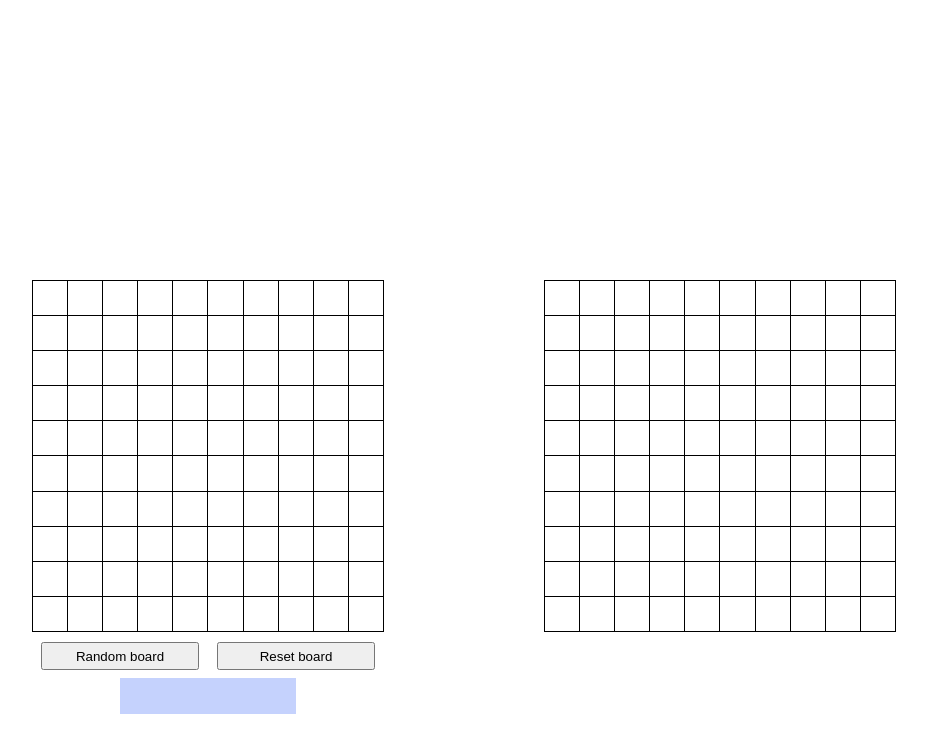
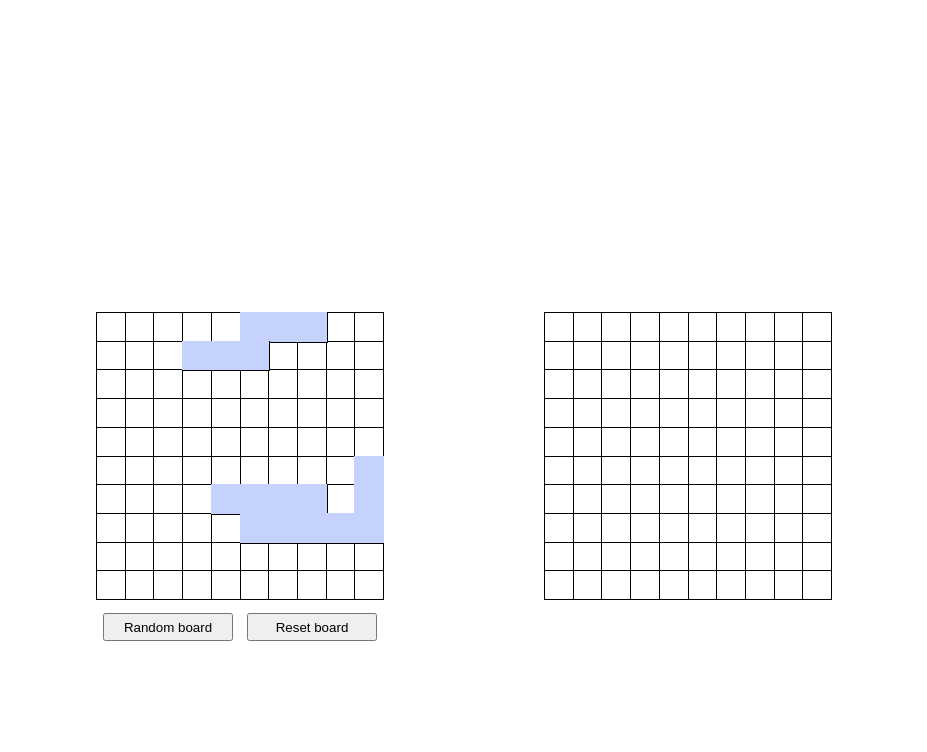
Before and after one commit to fvckDesa/Battleship, a website built with webpack: page src/index.html in a window 1280 px wide. Both pictures are taken after a click on the button "Random board". Shown: the whole page, without its empty margins (176-1103 px from the left). Built offline with nearby package versions, Linux system fonts and the light colour scheme.

Commit message:
added random and reset btn in drag and drop

```diff
--- a/src/js/DOM/drag-and-drop.js
+++ b/src/js/DOM/drag-and-drop.js
@@ -1,34 +1,35 @@
 import { isValidCoord } from "../utility";
-import { renderShip } from "./DOM-board";
+import { renderShip, renderAllShip, renderBoard } from "./DOM-board";
 
 let draggableShips = [];
+let container;
 
-function renderSetShip(setShip) {
-  setShip.classList.remove("hidden");
+function renderSetShip() {
+  container.setShips.classList.remove("hidden");
 }
 
 function createDraggableShip(length) {
   let offset = 0;
-
+  // create draggable ship
   const dragShip = document.createElement("div");
   dragShip.classList.add("drag-ship");
   dragShip.setAttribute("draggable", "true");
-
+  // add cells to draggable ship
   for (let i = 0; i < length; i++) {
     const dragShipCell = document.createElement("div");
     dragShipCell.classList.add("drag-ship-cell");
-
+    // set offset (cell where drag the ship)
     dragShipCell.addEventListener("mouseenter", () => {
       offset = i;
     });
 
     dragShip.appendChild(dragShipCell);
   }
-
+  // change axis
   dragShip.addEventListener("click", () => {
     dragShip.classList.toggle("rotate");
   });
-
+  // set data transfer
   dragShip.addEventListener("dragstart", (e) => {
     e.dataTransfer.effectAllowed = "move";
     e.dataTransfer.setData("length", length);
@@ -42,23 +43,41 @@ function createDraggableShip(length) {
   return dragShip;
 }
 
-function renderDraggableShip(shipsContainer, dragShip = "") {
-  shipsContainer.replaceChildren(dragShip);
+function renderDraggableShip(dragShip = "") {
+  container.shipsContainer.replaceChildren(dragShip);
 }
 
-function activeDragAndDrop(boardContainer, player) {
-  const { setShips, shipsContainer, boardCells } = boardContainer;
+function activeRandomBtn(player) {
+  container.randomBtn.addEventListener("click", () => {
+    reset(player);
+    renderDraggableShip("");
+    player.setRandomShips();
+    renderAllShip(container.boardCells, player.gameBoard.board);
+  });
+}
+
+function activeResetBtn(player) {
+  container.resetBtn.addEventListener("click", () => {
+    reset(player);
+    renderDraggableShip(draggableShips.shift());
+  });
+}
+
+function reset(player) {
+  player.resetGameBoard();
+    renderBoard(container.board);
+    setDraggableShips(player.shipLengthArr);
+    activeDrop(player);
+}
+
+function setDraggableShips(lengthArr) {
+  draggableShips = lengthArr.map((length) => createDraggableShip(length));
+}
+
+function activeDrop(player) {
   let numShip = 0;
 
-  renderSetShip(setShips);
-
-  draggableShips = player.shipLengthArr.map((length) =>
-    createDraggableShip(length)
-  );
-
-  renderDraggableShip(shipsContainer, draggableShips.shift());
-
-  boardCells.forEach((cell, i) => {
+  container.boardCells.forEach((cell, i) => {
     const coord = { x: i % 10, y: Math.floor(i / 10) };
 
     cell.addEventListener("dragover", (e) => {
@@ -68,21 +87,38 @@ function activeDragAndDrop(boardContainer, player) {
 
     cell.addEventListener("drop", (e) => {
       e.preventDefault();
-
+      // get data from drag event
       const length = e.dataTransfer.getData("length");
       const offset = e.dataTransfer.getData("offset");
       coord.axis = e.dataTransfer.getData("axis");
-
-      coord.axis === "x" ? coord.x -= offset : coord.y -= offset;
-
-      if(isValidCoord(coord, length, player.gameBoard.board)) {
+      // remove offset from coord
+      coord.axis === "x" ? (coord.x -= offset) : (coord.y -= offset);
+      console.log(coord);
+      // add ship to board
+      if (isValidCoord(coord, length, player.gameBoard.board)) {
         player.gameBoard.addShip(coord, length);
-        renderShip(boardCells, player.gameBoard.board, numShip);
-        renderDraggableShip(shipsContainer, draggableShips.shift());
+        renderShip(container.boardCells, player.gameBoard.board, numShip);
+        renderDraggableShip(draggableShips.shift());
         numShip++;
       }
     });
   });
 }
 
+function activeDragAndDrop(boardContainer, player) {
+  container = boardContainer;
+
+  renderSetShip();
+
+  setDraggableShips(player.shipLengthArr);
+
+  renderDraggableShip(draggableShips.shift());
+
+  activeRandomBtn(player);
+
+  activeResetBtn(player);
+
+  activeDrop(player);
+}
+
 export { activeDragAndDrop };
--- a/src/js/game.js
+++ b/src/js/game.js
@@ -20,9 +20,8 @@ const Game = (() => {
     DragAndDrop.activeDragAndDrop(elements.boardContainer1, player);
   }
 
-  function loop(playerCoords, computerCoords) {
-    playerCoords ? player.setShips(playerCoords) : player.setRandomShips();
-    computerCoords ? computer.setShips(computerCoords) : computer.setRandomShips();
+  function loop() {
+    computer.setRandomShips();
     // dom attack board
     DOMBoard.attackBoard(elements.cellGameBoard2, computer.gameBoard, computer, player.gameBoard);
   }
--- a/src/js/player.js
+++ b/src/js/player.js
@@ -32,18 +32,12 @@ function Player(shipLengthArr = []) {
         return coord;
     }
 
-    function setShips(coordsArr) {
-        if(coordsArr.length !== shipLengthArr.length) {
-            throw new Error("num of coords and num of length must be same");
-        }
-        gameBoard = GameBoard(shipLengthArr);
-        for(const i in coordsArr) {
-            gameBoard.addShip(coordsArr[i], shipLengthArr[i]);
-        }
+    function resetGameBoard() {
+        gameBoard = GameBoard(shipLengthArr.length);
     }
 
     function setRandomShips() {
-        gameBoard = GameBoard(shipLengthArr);
+        gameBoard = GameBoard(shipLengthArr.length);
         const shipsCoords = [];
         for(const length of shipLengthArr) {
             const coord = randomShipCoord(length);
@@ -55,7 +49,7 @@ function Player(shipLengthArr = []) {
     }
 
     return {
-        setShips,
+        resetGameBoard,
         setRandomShips,
         randomAttack,
         get gameBoard() {
--- a/src/style.css
+++ b/src/style.css
@@ -1,3 +1,8 @@
+:root {
+    --board-length: 18rem;
+    --cell-length: calc(var(--board-length) / 10);
+}
+
 *,
 *::before,
 *::after {
@@ -24,7 +29,6 @@ body {
     font-family: Arial, Helvetica, sans-serif;
     width: 100vw;
     height: 100vh;
-    padding-bottom: 5rem;
 }
 
 .game {
@@ -41,13 +45,13 @@ body {
     flex-direction: column;
     justify-content: space-between;
     width: 100%;
-    height: 5rem;
+    height: calc(var(--cell-length) * 5 + 3rem);
 }
 
 .btn-container {
     justify-content: space-around;
     width: 100%;
-    height: 40%;
+    height: 20%;
 }
 
 .btn-container > button {
@@ -57,7 +61,7 @@ body {
 
 .ships-container {
     width: 100%;
-    height: 60%;
+    height: calc(var(--cell-length) * 5);
 }
 
 .board {
@@ -65,8 +69,8 @@ body {
     display: grid;
     grid-template-columns: repeat(10, 1fr);
     grid-template-rows: repeat(10, 1fr);
-    width: 22rem;
-    height: 22rem;
+    width: var(--board-length);
+    height: var(--board-length);
     border-top: solid 1px #000;
     border-left: solid 1px #000;
 }
@@ -97,14 +101,12 @@ body {
 }
 
 .drag-ship.rotate {
-    transform: rotate(90deg);
+    flex-direction: column;
 }
 
 .drag-ship-cell {
-    /* 22rem -> board width */
-    /* 22rem / 10 -> cell width */
-    width: calc(22rem / 10);
-    height: calc(22rem / 10);
+    width: var(--cell-length);
+    height: var(--cell-length);
 }
 
 .hit::before,
```
